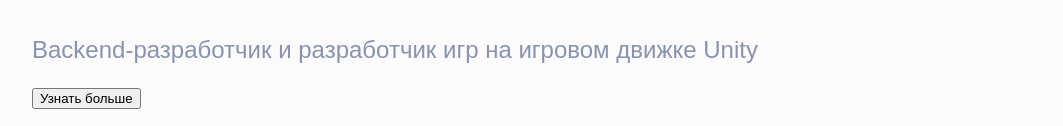
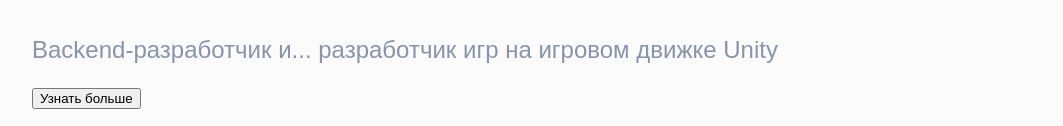
Before and after one commit to Bogdan-Programmer/Bogdan-Programmer.github.io, a plain HTML site: page index.html in a window 1280 px wide. Shown: the part 375-501 px from the top of the page, without its empty margins (108-1171 px from the left). Drawn offline with Linux system fonts and the light colour scheme.

Commit message:
Update index.html

```diff
--- a/index.html
+++ b/index.html
@@ -99,7 +99,7 @@
 			</div>
 			<div class="title-container">
 				<h1>Михаил Нестеренко</h1>
-				<h3>Backend-разработчик и разработчик игр на игровом движке Unity</h3>
+				<h3>Backend-разработчик и... разработчик игр на игровом движке Unity</h3>
 				<button>Узнать больше</button>
 			</div>
 		</div>
```
